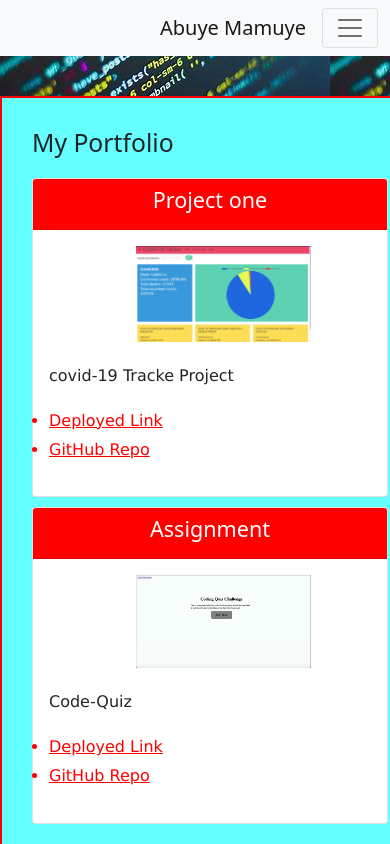
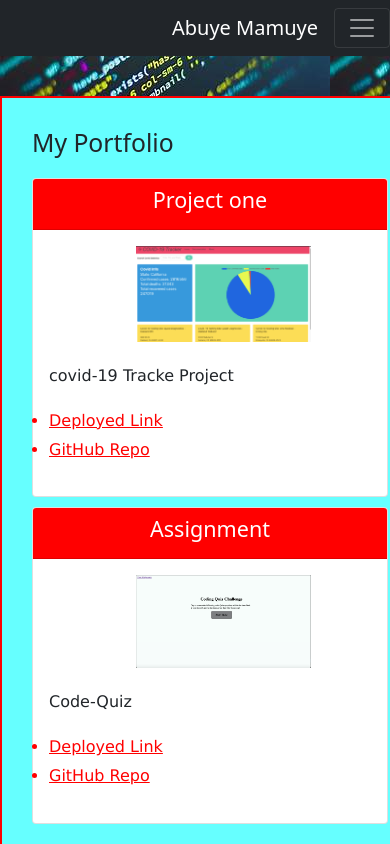
Before and after one commit to AbuyeM1/update-Portfolio, a plain HTML site: page portfolio.html in a window 390 px wide. Shown: the top 844 px of the page. Drawn offline with nearby package versions, Linux system fonts and the light colour scheme.

Commit message:
update the code

```diff
--- a/about.html
+++ b/about.html
@@ -11,13 +11,18 @@
     <title>My Portfolio</title>
 </head>
 <body>
-    <nav class="navbar navbar-expand-lg navbar-light bg-light">
-        <div class="container-fluid">
+  <nav class="navbar navbar-expand-lg navbar-dark bg-dark">
     <a class="navbar-brand" href="index.html">Abuye Mamuye</a>
-          <button class="navbar-toggler" type="button" data-bs-toggle="collapse" data-bs-target="#navbarNavDropdown" aria-controls="navbarNavDropdown" aria-expanded="false" aria-label="Toggle navigation">
+    <button
+    class="navbar-toggler"
+    type="button"
+    data-toggle="collapse"
+    data-target="#navbarNavAltMarkup"
+    aria-controls="navbarNavAltMarkup"
+    aria-expanded="false"
+    aria-label="Toggle navigation">
       <span class="navbar-toggler-icon"></span>
-          </button>
-          <div class="collapse navbar-collapse" id="collapsibleNavbar">
+    <div class="collapse navbar-collapse" id="navbarNavAltMarkup">
       <ul class="navbar-nav ml-auto">
         <li class="nav-item">
           <a class="nav-link" href="index.html">Home</a>
@@ -32,7 +37,6 @@
           <a class="nav-link" href="contact.html">Contact</a>
         </li>
       </ul>
-          </div>
     </div>
   </nav>
 
@@ -64,5 +68,10 @@
           Copyright &copy;
         </div>
       </footer>
+
+
+      <script src="https://code.jquery.com/jquery-3.3.1.slim.min.js" integrity="sha384-q8i/X+965DzO0rT7abK41JStQIAqVgRVzpbzo5smXKp4YfRvH+8abtTE1Pi6jizo" crossorigin="anonymous"></script>
+      <script src="https://cdnjs.cloudflare.com/ajax/libs/popper.js/1.14.3/umd/popper.min.js" integrity="sha384-ZMP7rVo3mIykV+2+9J3UJ46jBk0WLaUAdn689aCwoqbBJiSnjAK/l8WvCWPIPm49" crossorigin="anonymous"></script>
+      <script src="https://stackpath.bootstrapcdn.com/bootstrap/4.1.3/js/bootstrap.min.js" integrity="sha384-ChfqqxuZUCnJSK3+MXmPNIyE6ZbWh2IMqE241rYiqJxyMiZ6OW/JmZQ5stwEULTy" crossorigin="anonymous"></script>
 </body>
 </html>
--- a/portfolio.html
+++ b/portfolio.html
@@ -12,13 +12,18 @@
     <title>My Portfolio</title>
 </head>
 <body>
-    <nav class="navbar navbar-expand-lg navbar-light bg-light">
-        <div class="container-fluid">
+    <nav class="navbar navbar-expand-lg navbar-dark bg-dark">
         <a class="navbar-brand" href="index.html">Abuye Mamuye</a>
-          <button class="navbar-toggler" type="button" data-bs-toggle="collapse" data-bs-target="#navbarNavDropdown" aria-controls="navbarNavDropdown" aria-expanded="false" aria-label="Toggle navigation">
+        <button
+        class="navbar-toggler"
+        type="button"
+        data-toggle="collapse"
+        data-target="#navbarNavAltMarkup"
+        aria-controls="navbarNavAltMarkup"
+        aria-expanded="false"
+        aria-label="Toggle navigation">
           <span class="navbar-toggler-icon"></span>
-          </button>
-          <div class="collapse navbar-collapse" id="collapsibleNavbar">
+        <div class="collapse navbar-collapse" id="navbarNavAltMarkup">
           <ul class="navbar-nav ml-auto">
             <li class="nav-item">
               <a class="nav-link" href="index.html">Home</a>
@@ -33,7 +38,6 @@
               <a class="nav-link" href="contact.html">Contact</a>
             </li>
           </ul>
-          </div>
         </div>
       </nav>
 
@@ -255,5 +259,9 @@
           Copyright &copy;
         </div>
       </footer>
+
+      <script src="https://code.jquery.com/jquery-3.3.1.slim.min.js" integrity="sha384-q8i/X+965DzO0rT7abK41JStQIAqVgRVzpbzo5smXKp4YfRvH+8abtTE1Pi6jizo" crossorigin="anonymous"></script>
+    <script src="https://cdnjs.cloudflare.com/ajax/libs/popper.js/1.14.3/umd/popper.min.js" integrity="sha384-ZMP7rVo3mIykV+2+9J3UJ46jBk0WLaUAdn689aCwoqbBJiSnjAK/l8WvCWPIPm49" crossorigin="anonymous"></script>
+    <script src="https://stackpath.bootstrapcdn.com/bootstrap/4.1.3/js/bootstrap.min.js" integrity="sha384-ChfqqxuZUCnJSK3+MXmPNIyE6ZbWh2IMqE241rYiqJxyMiZ6OW/JmZQ5stwEULTy" crossorigin="anonymous"></script>
 </body>
 </html>
```
Also changed, not shown: contact.html (+14 -6 lines), index.html (+14 -6 lines). Lines whose indentation alone changed are shown as unchanged.
